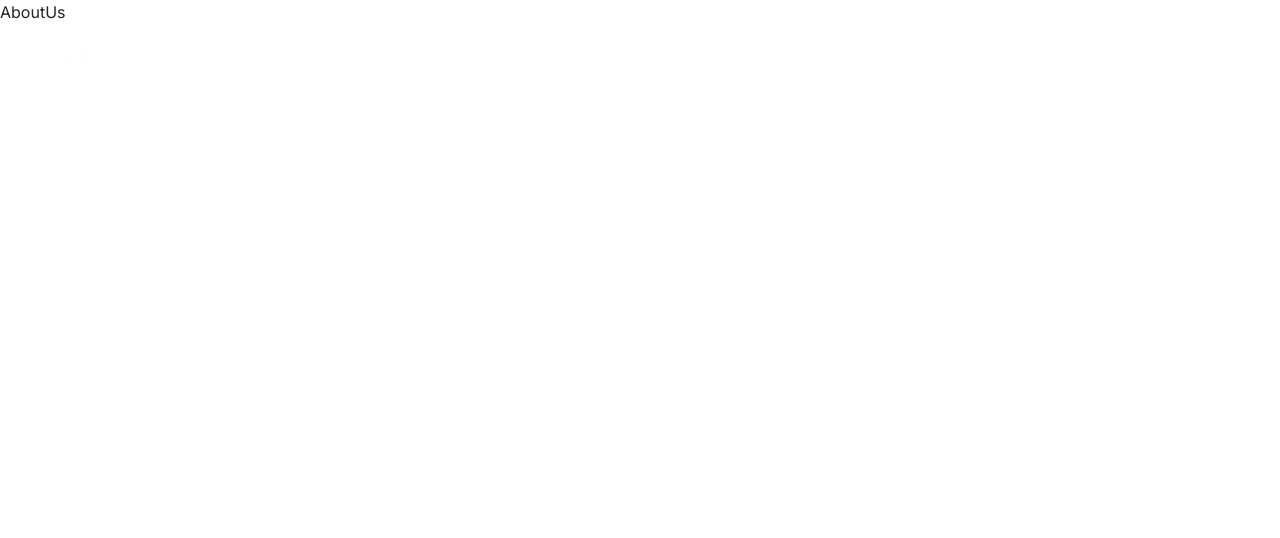
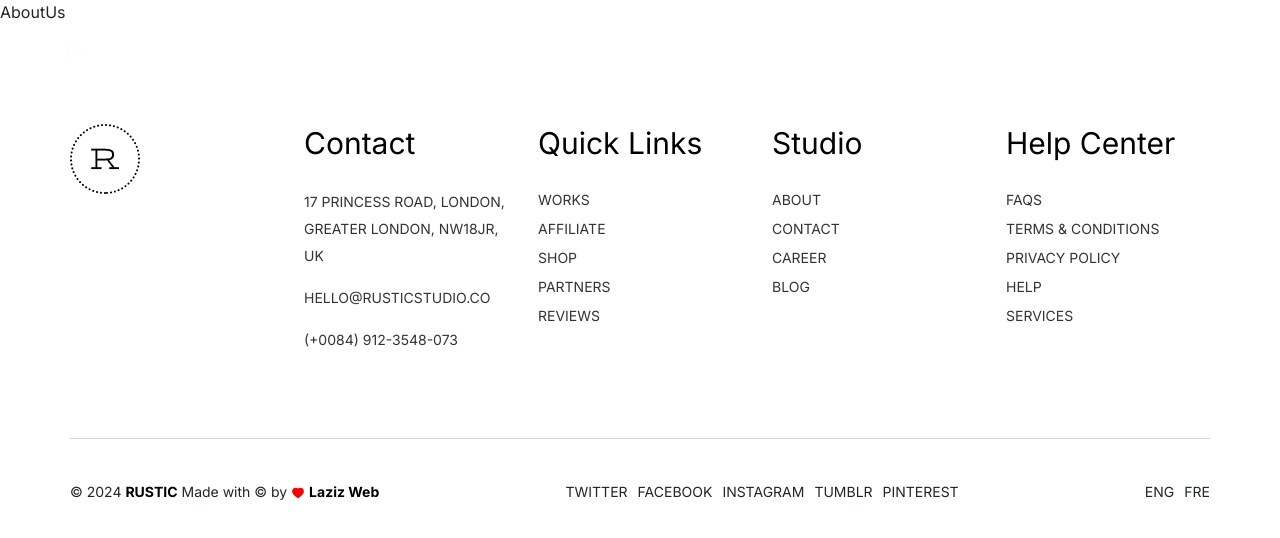
Before and after one commit to lazizjonikromov/rustic, a React (Vite) app: page /about in a window 1280 px wide. Shown: the top 538 px of the page. Built offline with nearby package versions, Linux system fonts and the light colour scheme.

Commit message:
Footer section is added

```diff
--- a/src/App.jsx
+++ b/src/App.jsx
@@ -2,6 +2,7 @@ import { Route, Routes } from "react-router-dom"
 import Navbar from "./components/Navbar"
 import AboutUs from "./pages/about-us/AboutUs"
 import Main from "./pages/main/Main"
+import Footer from "./components/Footer"
 
 function App() {
 
@@ -12,6 +13,7 @@ function App() {
         <Route path="/" element={<Main />}/>
         <Route path="/about" element={<AboutUs />}/>
       </Routes>
+      <Footer />
     </>
   )
 }
--- /dev/null
+++ b/src/components/Footer.jsx
@@ -0,0 +1,136 @@
+import React from "react";
+import LogoBlack from "../assets/logo-black.png";
+import { Link } from "react-router-dom";
+
+const Footer = () => {
+  return (
+    <div className="footer">
+      <div className="container">
+        <div className="footer__top">
+          <div className="foot__logo">
+            <Link to={"/"}>
+              <img src={LogoBlack} alt="" />
+            </Link>
+          </div>
+          <div className="foot__list">
+            <h2 className="title mb-0">Contact</h2>
+            <ul className="contact-info">
+              <li>17 PRINCESS ROAD, LONDON, GREATER LONDON, NW18JR, UK</li>
+              <li>
+                <a href="#">HELLO@RUSTICSTUDIO.CO</a>
+              </li>
+              <li>
+                <a href="#">(+0084) 912-3548-073</a>
+              </li>
+            </ul>
+          </div>
+          <div className="foot__list">
+            <h2 className="title mb-0">Quick Links</h2>
+            <ul>
+              <li>
+                <Link to={"/"}>WORKS</Link>
+              </li>
+              <li>
+                <Link to={"/"}>AFFILIATE</Link>
+              </li>
+              <li>
+                <Link to={"/"}>SHOP</Link>
+              </li>
+              <li>
+                <Link to={"/"}>PARTNERS</Link>
+              </li>
+              <li>
+                <Link to={"/"}>REVIEWS</Link>
+              </li>
+            </ul>
+          </div>
+          <div className="foot__list">
+            <h2 className="title mb-0">Studio</h2>
+            <ul>
+              <li>
+                <Link to={"/"}>ABOUT</Link>
+              </li>
+              <li>
+                <Link to={"/"}>CONTACT</Link>
+              </li>
+              <li>
+                <Link to={"/"}>CAREER</Link>
+              </li>
+              <li>
+                <Link to={"/"}>BLOG</Link>
+              </li>
+            </ul>
+          </div>
+          <div className="foot__list">
+            <h2 className="title mb-0">Help Center</h2>
+            <ul>
+              <li>
+                <Link to={"/"}>FAQS</Link>
+              </li>
+              <li>
+                <Link to={"/"}>TERMS & CONDITIONS</Link>
+              </li>
+              <li>
+                <Link to={"/"}>PRIVACY POLICY</Link>
+              </li>
+              <li>
+                <Link to={"/"}>HELP</Link>
+              </li>
+              <li>
+                <Link to={"/"}>SERVICES</Link>
+              </li>
+            </ul>
+          </div>
+        </div>
+
+        <div className="footer__bottom">
+          <p>
+            © 2024 <span>RUSTIC</span> Made with © by{" "}
+            <svg
+              stroke="currentColor"
+              fill="currentColor"
+              strokeWidth="0"
+              viewBox="0 0 1024 1024"
+              height="1em"
+              color="red"
+              width="1em"
+              xmlns="http://www.w3.org/2000/svg"
+            >
+              <path d="M923 283.6a260.04 260.04 0 0 0-56.9-82.8 264.4 264.4 0 0 0-84-55.5A265.34 265.34 0 0 0 679.7 125c-49.3 0-97.4 13.5-139.2 39-10 6.1-19.5 12.8-28.5 20.1-9-7.3-18.5-14-28.5-20.1-41.8-25.5-89.9-39-139.2-39-35.5 0-69.9 6.8-102.4 20.3-31.4 13-59.7 31.7-84 55.5a258.44 258.44 0 0 0-56.9 82.8c-13.9 32.3-21 66.6-21 101.9 0 33.3 6.8 68 20.3 103.3 11.3 29.5 27.5 60.1 48.2 91 32.8 48.9 77.9 99.9 133.9 151.6 92.8 85.7 184.7 144.9 188.6 147.3l23.7 15.2c10.5 6.7 24 6.7 34.5 0l23.7-15.2c3.9-2.5 95.7-61.6 188.6-147.3 56-51.7 101.1-102.7 133.9-151.6 20.7-30.9 37-61.5 48.2-91 13.5-35.3 20.3-70 20.3-103.3.1-35.3-7-69.6-20.9-101.9z"></path>
+            </svg>{" "}
+            <span>Laziz Web</span>
+          </p>
+
+          <ul>
+            <li>
+              <a href="#">TWITTER</a>
+            </li>
+            <li>
+              <a href="#">FACEBOOK</a>
+            </li>
+            <li>
+              <a href="#">INSTAGRAM</a>
+            </li>
+            <li>
+              <a href="#">TUMBLR</a>
+            </li>
+            <li>
+              <a href="#">PINTEREST</a>
+            </li>
+          </ul>
+
+          <ul>
+            <li>
+              <a href="#">ENG</a>
+            </li>
+            <li>
+              <a href="#">FRE</a>
+            </li>
+          </ul>
+        </div>
+      </div>
+    </div>
+  );
+};
+
+export default Footer;
--- a/src/components/Navbar.jsx
+++ b/src/components/Navbar.jsx
@@ -6,7 +6,7 @@ const Navbar = () => {
     <div className="navBar w-full z-10">
       <div className="container">
         <div className="row">
-          <div className="col-6 col-sm-8  col-lg-2">
+          <div className="col-6 col-sm-8 col-lg-2">
             <a href="/">
               <img src={logo} alt="" />
             </a>
--- a/src/pages/main/Articles.jsx
+++ b/src/pages/main/Articles.jsx
@@ -2,6 +2,7 @@ import React from "react";
 import { Link } from "react-router-dom";
 import { Swiper, SwiperSlide } from "swiper/react";
 import { posts } from "../../data";
+import { Autoplay } from "swiper/modules";
 
 const Articles = () => {
   return (
@@ -30,6 +31,12 @@ const Articles = () => {
           pagination={{
             clickable: true,
           }}
+          modules={[Autoplay]}
+          autoplay={{
+            delay: 5000,
+            disableOnInteraction: false,
+          }}
+          loop={true}
           className="mySwiper posts"
         >
           {posts.map((item, i) => (
--- a/src/style/main.scss
+++ b/src/style/main.scss
@@ -962,11 +962,11 @@ body {
           }
         }
 
-        h2{
+        h2 {
           font-size: 24px;
           line-height: 34px;
           margin-top: 1.5rem;
-          transition-duration: .3s;
+          transition-duration: 0.3s;
 
           &:hover {
             text-decoration-line: underline;
@@ -985,11 +985,146 @@ body {
             color: #000;
           }
         }
-
       }
     }
   }
 
+  .footer {
+    padding: 100px 0 0 0;
+
+    .container {
+      max-width: 100%;
+      padding: 0 70px;
+
+      @media screen and (max-width: 1200px) {
+        padding: 0 15px;
+      }
+    }
+
+    .footer__top {
+      display: grid;
+      grid-template-columns: repeat(5, minmax(0, 1fr));
+      gap: 30px;
+      padding-bottom: 70px;
+
+      @media screen and (min-width: 576px) and (max-width: 1200px) {
+        grid-template-columns: repeat(12, minmax(0, 1fr));
+      }
+
+      @media screen and (max-width: 1200px) {
+        .foot__logo {
+          grid-column: span 12/span 12;
+        }
+
+        .foot__list {
+          grid-column: span 3/span 3;
+        }
+      }
+
+      @media screen and (max-width: 992px) {
+        .foot__list {
+          grid-column: span 3/span 3;
+        }
+      }
+
+      @media screen and (max-width: 767px) {
+        .foot__list {
+          grid-column: span 6/span 6;
+        }
+      }
+
+      @media screen and (max-width: 576px) {
+        .foot__list {
+          grid-column: span 12/span 12;
+        }
+      }
+
+      h2 {
+        font-size: 30px;
+        line-height: 39px;
+
+        @media screen and (max-width: 1200px) {
+          font-size: 20px;
+        }
+      }
+
+      ul {
+        margin-top: 25px;
+
+        li {
+          margin-bottom: 5px;
+          line-height: 24px;
+          font-size: 14px;
+          text-transform: uppercase;
+          color: rgb(51, 51, 51);
+          transition-duration: .3s;
+
+          &:hover {
+            transform: translateX(15px);
+            color: #000;
+          }
+        }
+      }
+
+      .contact-info {
+        li {
+          margin-bottom: 15px;
+          line-height: 27px;
+
+          &:hover{
+            transform: none;
+          }
+        }
+      }
+    }
+
+    .footer__bottom {
+      display: flex;
+      justify-content: space-between;
+      align-items: center;
+      padding: 40px 0;
+      border-top: 1px solid #d5d5d5;
+
+      @media screen and (max-width: 992px) {
+        flex-direction: column;
+        text-align: center;
+        gap: 40px;
+      }
+
+      p {
+        font-size: 14px;
+        line-height: 1.5rem;
+
+        span {
+          color: #000;
+          font-weight: 700;
+        }
+      }
+
+      ul {
+        display: flex;
+        gap: 10px;
+
+        @media screen and (max-width: 576px) {
+          flex-direction: column;
+        }
+
+        li {
+          a {
+            font-size: 14px;
+            line-height: 1.5rem;
+            transition-duration: .15s;
+
+            &:hover {
+              color: rgb(0, 204, 255);
+            }
+          }
+        }
+      }
+
+    }
+
+  }
 
 
 }
```
